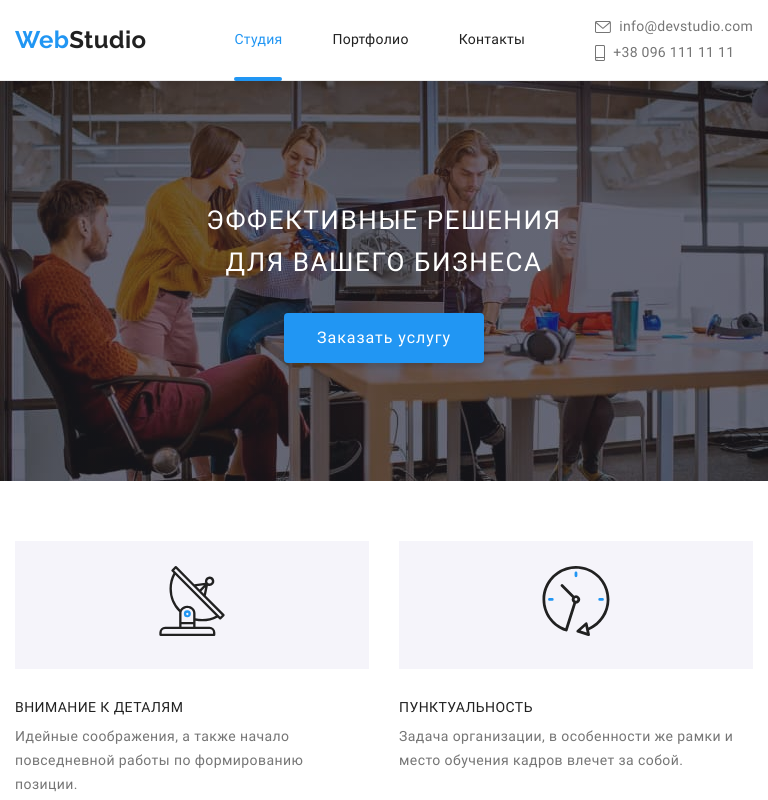
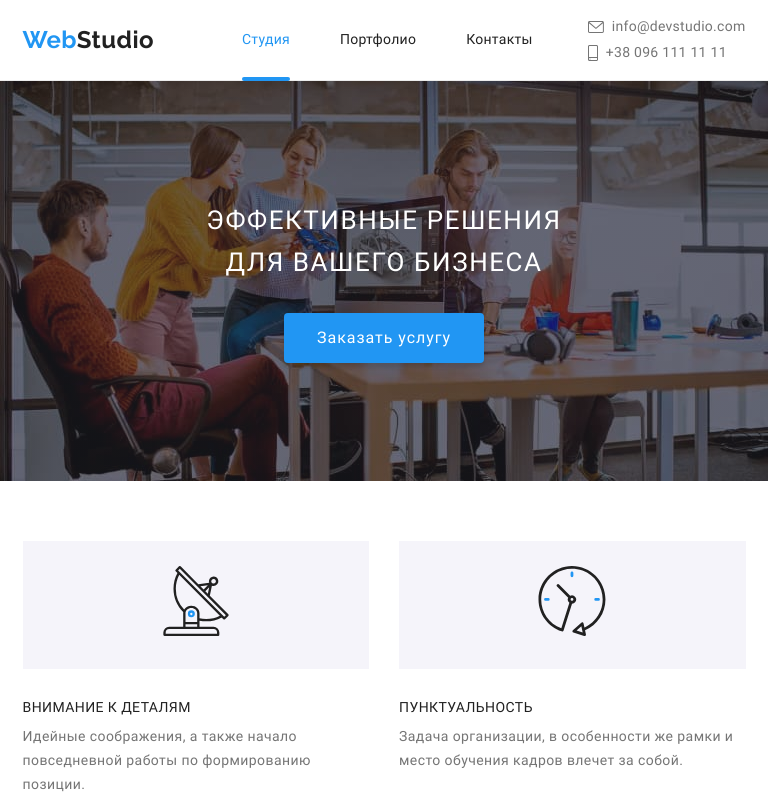
Before and after one commit to mityaua/goit-markup-hw-08, a plain HTML site: page index.html in a window 768 px wide. Shown: the top 800 px of the page. Drawn offline with Linux system fonts and the light colour scheme.

Commit message:
fix calc

```diff
--- a/sass/components/_container.scss
+++ b/sass/components/_container.scss
@@ -10,7 +10,7 @@
   }
 
   @media screen and (min-width: 768px) and (max-width: 1199px) {
-    width: calc(768 - 15px);
+    width: calc(768px - 15px);
   }
 
   @media screen and (min-width: 1200px) {
```
Also changed, not shown: css/main.css, css/main.min.css, css/portfolio.css, css/portfolio.min.css, 4 other files.
